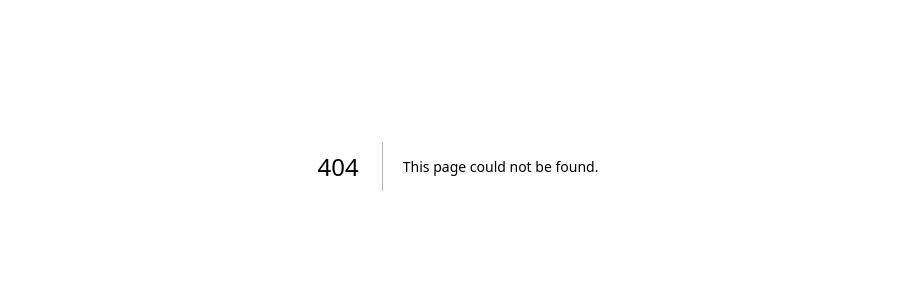
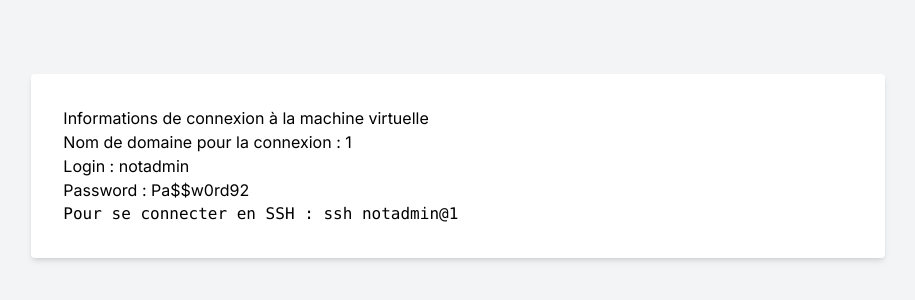
Before and after one commit to adammehdaoui/next-azure-cloud, a Next.js app: page /vm/1 in a window 1280 px wide. Before the commit this address had no page. Shown: the part 234-534 px from the top of the page, without its empty margins (182-1097 px from the left). Built offline with nearby package versions, Linux system fonts and the light colour scheme.

Commit message:
feat: infos to connect to vm using ssh

```diff
--- /dev/null
+++ b/src/app/vm/[fqdn]/page.tsx
@@ -0,0 +1,21 @@
+"use client";
+
+import { usePathname } from "next/navigation";
+
+export default function VM() {
+  const fqdn = usePathname().split("/")[2];
+
+  console.log(fqdn);
+
+  return (
+    <div className="min-h-screen flex items-center justify-center bg-gray-100">
+      <div className="flex flex-col bg-white p-8 rounded shadow-md w-full md:w-2/3">
+        <h1>Informations de connexion à la machine virtuelle</h1>
+        <span>Nom de domaine pour la connexion : {fqdn}</span>
+        <span>Login : notadmin</span>
+        <span>Password : Pa$$w0rd92</span>
+        <pre>Pour se connecter en SSH : ssh notadmin@{fqdn}</pre>
+      </div>
+    </div>
+  );
+}
--- /dev/null
+++ b/src/components/AdminView.tsx
@@ -0,0 +1,23 @@
+import DeconnectionButton from "@/components/DeconnectionButton";
+import LaunchButton from "@/components/LaunchButton";
+
+export default function AdminView({
+  role,
+  creation,
+}: {
+  role: string;
+  creation: () => void;
+}) {
+
+return (
+    <div className="min-h-screen flex items-center justify-center bg-gray-100">
+      <div className="bg-white p-8 rounded shadow-md w-full md:w-2/3 lg:w-1/2 xl:w-1/3">
+        <div>Salut, t&apos;es admin bravo (role : {role})</div>
+        <div>
+          {role === "admin" && <LaunchButton creation={creation} />}
+          <DeconnectionButton />
+        </div>
+      </div>
+    </div>
+  );
+}
```
